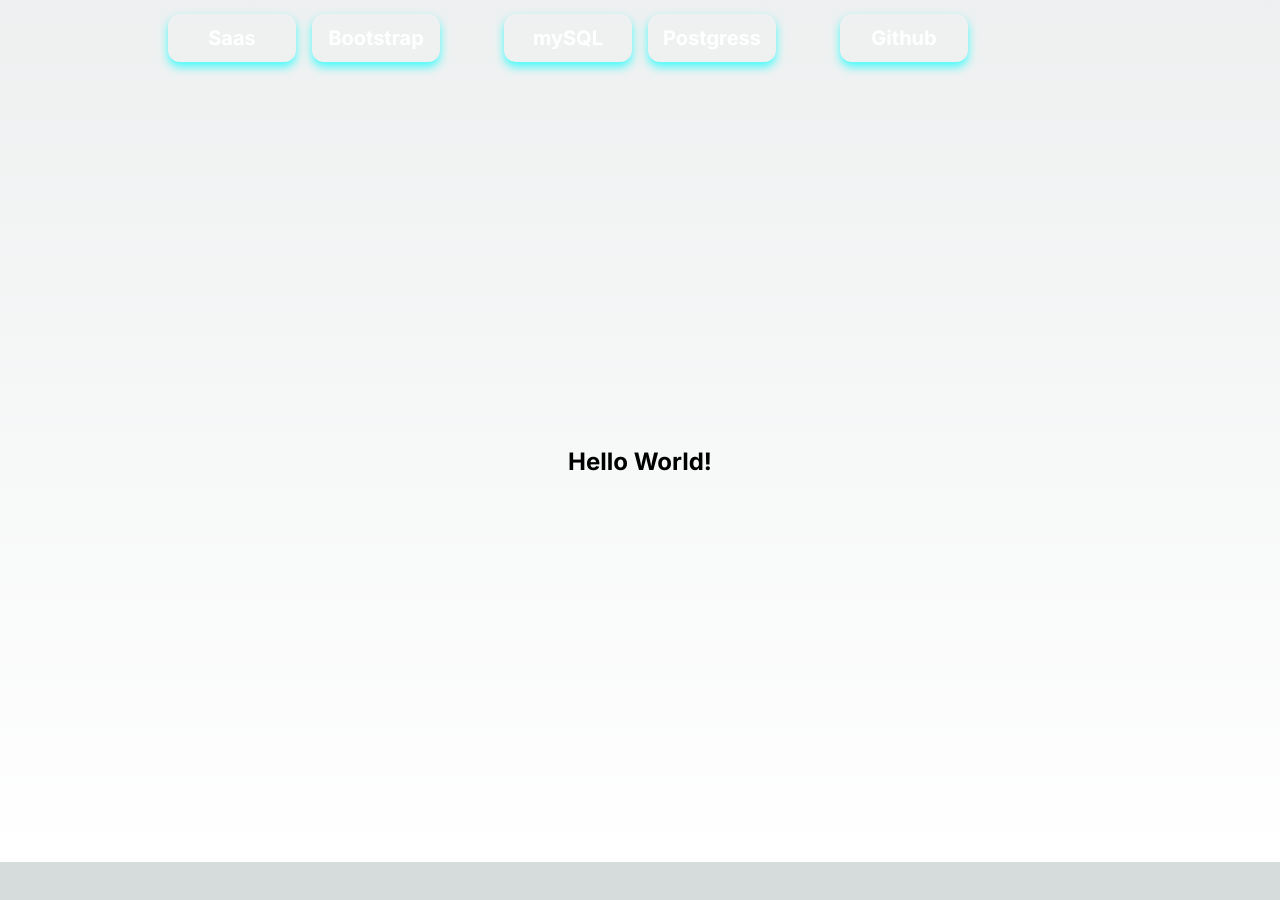
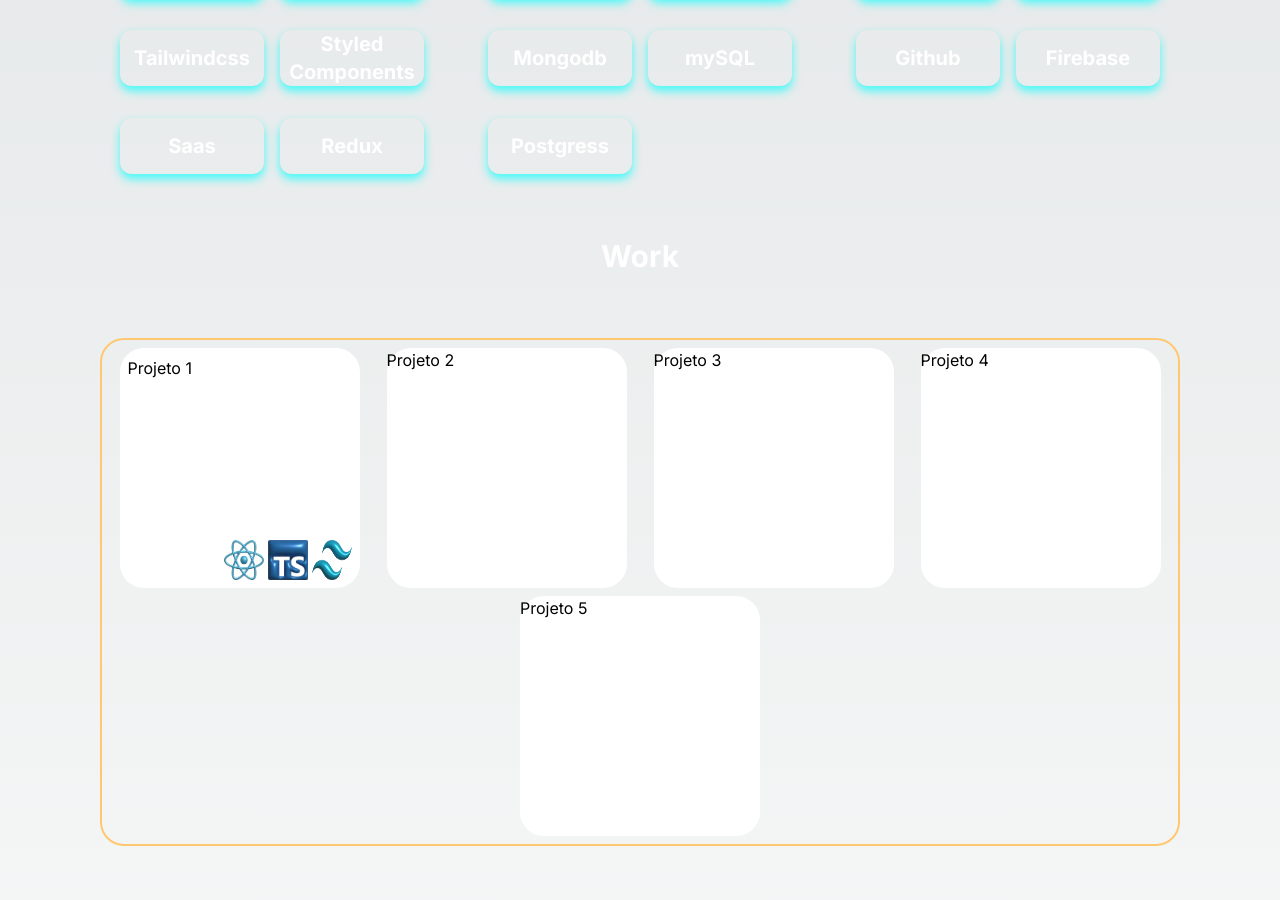
Before and after one commit to Rafael-Guilherme/Next-Portfolio, a Next.js app: page / in a window 1280 px wide. Shown: the part 1222-2122 px from the top of the page. Before the commit the page ends 2084 px from the top, so only its background shows below. Built offline with nearby package versions, Linux system fonts and the light colour scheme.

Commit message:
feat: iniatilizing work section

```diff
--- a/src/app/page.tsx
+++ b/src/app/page.tsx
@@ -1,6 +1,7 @@
 import Header from "@/components/header/Header"
 import Navbar from "@/components/navbar/Navbar"
 import Techs from "@/components/tech/Techs"
+import Work from "@/components/work/Work"
 
 
 export default function Home() {
@@ -9,6 +10,7 @@
       <Navbar />
       <Header />
       <Techs />
+      <Work />
       <div className="flex items-center justify-center h-screen">
         <h1 className="text-2xl font-bold">Hello World!</h1>
       </div>
--- a/src/components/tech/Techs.tsx
+++ b/src/components/tech/Techs.tsx
@@ -1,39 +1,16 @@
-'use client'
-
-import Image from 'next/image';
-import useCardEffect from '@/hooks/animation/useCardTechEffect';
 import React from 'react'
-import styles from '@/styles/tech-card.module.css';
-import { cn } from '@/lib/utils';
-
-// import javascript from '../../assets/techs/javascript.png';
-// import react from '../../assets/techs/react.png';
-// import tailwindcss from '../../assets/techs/tailwindcss.png';
-// import bootstrap from '../../assets/techs/bootstrap.png';
-// import typescript from '../../assets/techs/typescript.png';
-// import nodejs from '../../assets/techs/node_js.png';
-// import git from '../../assets/techs/git.png';
-// import mongodb from '../../assets/techs/mongo_db.png';
-// import redux from '../../assets/techs/redux.png';
-// import jest from '../../assets/techs/jest.png';
-// import saas from '../../assets/techs/saas.png';
-// import redis from '../../assets/techs/redis.png';
-// import github from '../../assets/techs/github.png';
 
 
 const Techs = () => {
-    const { glowRef, flowRef, rotateToMouse, removeListener } = useCardEffect();
-
-    const frontend = ["Javascript", "Typescript", "React", "Tailwindcss", "Saas", "Bootstrap"]
-    const backend = ["Nodejs", "Express", "Prisma", "Mongodb", "mySQL" ,"Postgress"]
-    const tools = ["Jest", "Cypress", "Vitest", "Git", "Github"]
+    const frontend = ["Javascript", "Typescript", "React", "Next", "Tailwindcss", "Styled Components","Saas", "Redux"]
+    const backend = ["Nodejs", "Express", "Fastify", "Prisma", "Mongodb", "mySQL" ,"Postgress"]
+    const tools = ["Jest", "Cypress", "Vitest", "Git", "Github", "Firebase"]
 
     return (
         <div>
-            <div className='flex items-center justify-center w-screen ' style={{ perspective: "1500px" }}>
+            <div className='flex items-center justify-center w-screen'>
                 <div
-                    ref={flowRef}
-                    className={cn("relative flex flex-col items-center flex-wrap justify-around h-full w-[1080px] rounded-tr-3xl to-black/50 border-[#ffc870]", styles["card"])}
+                    className="relative flex flex-col items-center flex-wrap justify-around h-full w-[1080px] rounded-tr-3xl to-black/50 border-[#ffc870]"
 
                 >
                     <h2 className='text-3xl text-white font-bold my-16'>Main Technologies</h2>
@@ -44,7 +21,7 @@
                             {frontend.map((item, index) => (
                                 <div
                                 key={index}
-                                className='card-tech w-32 h-12 mt-4 flex items-center justify-center rounded-xl cursor-pointer text-xl font-bold text-white'>
+                                className='card-tech w-36 h-14 mt-4 flex items-center justify-center text-center rounded-xl cursor-pointer text-xl font-bold text-white'>
                                     {item}
                                 </div>
                             ))}
@@ -57,7 +34,7 @@
                                 {backend.map((item, index) => (
                                     <div
                                     key={index}
-                                    className='card-tech w-32 h-12 mt-4 flex items-center justify-center rounded-xl cursor-pointer text-xl font-bold text-white'>
+                                    className='card-tech w-36 h-14 mt-4 flex items-center justify-center text-center rounded-xl cursor-pointer text-xl font-bold text-white'>
                                         {item}
                                     </div>
                                 ))}
@@ -69,7 +46,7 @@
                                 {tools.map((item, index) => (
                                     <div
                                     key={index}
-                                    className='card-tech w-32 h-12 mt-4 flex items-center justify-center rounded-xl cursor-pointer text-xl font-bold text-white'>
+                                    className='card-tech w-36 h-14 mt-4 flex items-center justify-center text-center rounded-xl cursor-pointer text-xl font-bold text-white'>
                                         {item}
                                     </div>
                                 ))}
--- /dev/null
+++ b/src/components/work/Work.tsx
@@ -0,0 +1,38 @@
+import Image from 'next/image'
+import React from 'react'
+
+import react from "../../assets/techs/react.png"
+import typescript from "../../assets/techs/typescript.png"
+import tailwindcss from "../../assets/techs/tailwindcss.png"
+
+const Work = () => {
+  return (
+    <div className='flex flex-col items-center justify-center w-screen'>
+        <h2 className='text-3xl text-white font-bold my-16'>Work</h2>
+        <div className="flex items-center flex-wrap justify-around gap-2 h-full w-[1080px] p-2 rounded-3xl to-black/50 border-2 border-[#ffc870]">
+            <div className='flex flex-col justify-between p-2 w-60 h-60 rounded-3xl bg-white'>
+                <p className='text-black'>Projeto 1</p>
+                <div className='flex justify-end'>
+                    <Image src={react} width={40} height={40} alt="tech" />
+                    <Image className='mx-1' src={typescript} width={40} height={40} alt="tech" />
+                    <Image src={tailwindcss} width={40} height={40} alt="tech" />
+                </div>
+            </div>
+            <div className='w-60 h-60 rounded-3xl bg-white'>
+                <p className='text-black'>Projeto 2</p>
+            </div>
+            <div className='w-60 h-60 rounded-3xl bg-white'>
+                <p className='text-black'>Projeto 3</p>
+            </div>
+            <div className='w-60 h-60 rounded-3xl bg-white'>
+                <p className='text-black'>Projeto 4</p>
+            </div>
+            <div className='w-60 h-60 rounded-3xl bg-white'>
+                <p className='text-black'>Projeto 5</p>
+            </div>
+        </div>
+    </div>
+  )
+}
+
+export default Work
```
